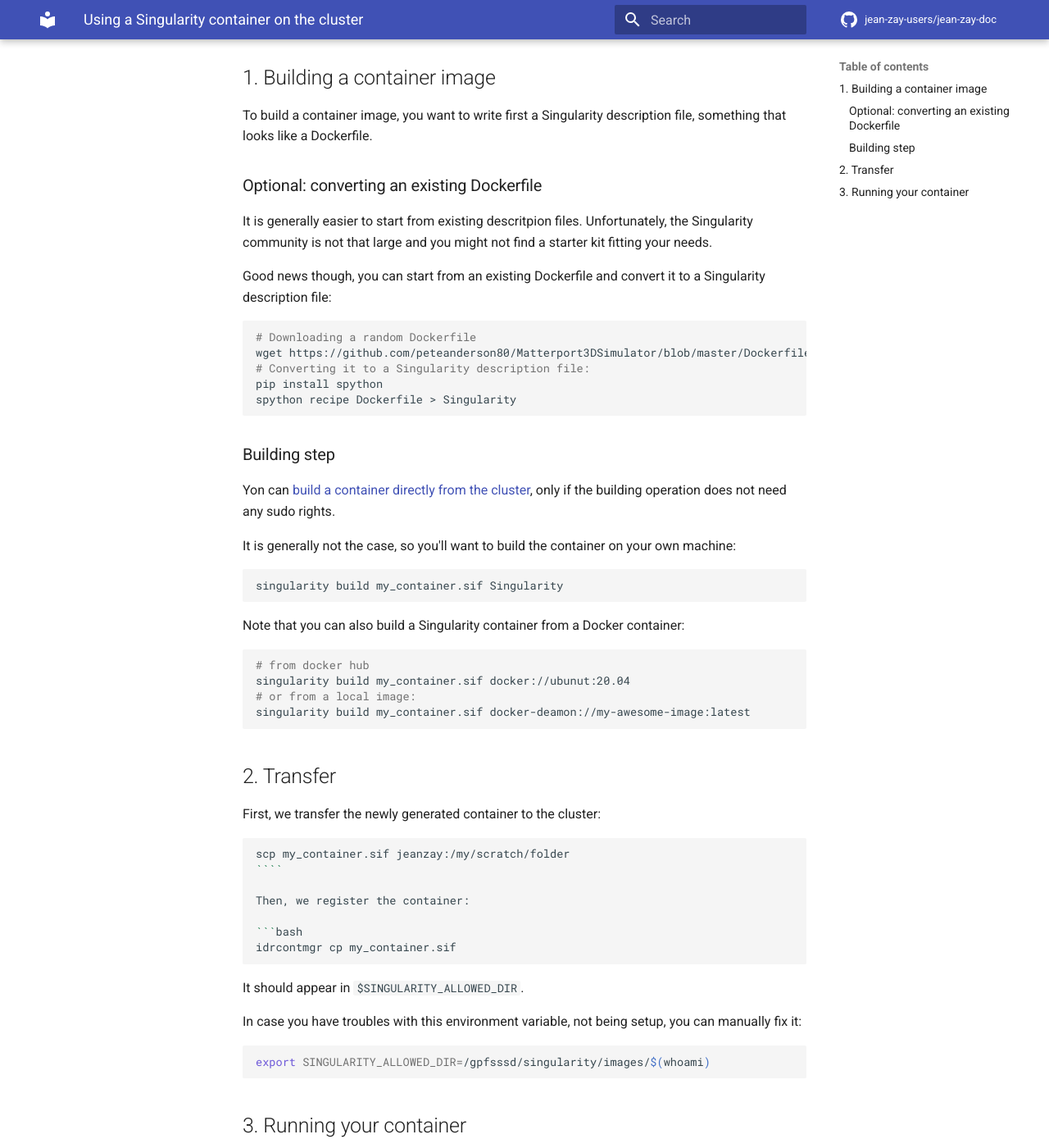
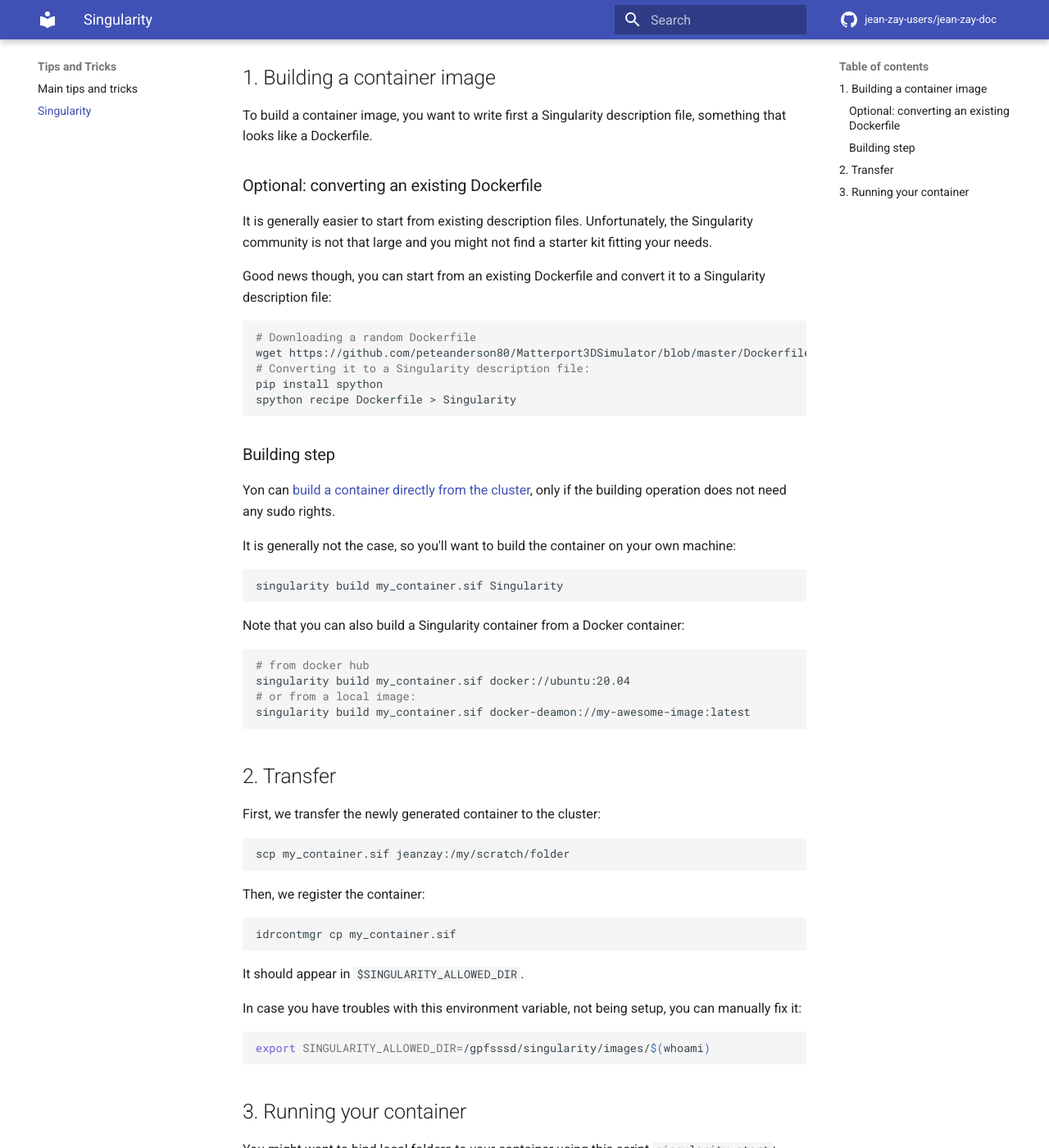
Before and after one commit to jean-zay-users/jean-zay-doc, an MkDocs documentation site: the page built from docs/singularity.md, in a window 1280 px wide and 1400 px high, scrolled down 418 px. Shown: the whole window at 82% size. Built offline with MkDocs 1.6.1 and Material for MkDocs 9.7.7, drawn with Linux system fonts in a browser that asks for light colours; comment, search, counter and statistics services are not loaded.

Commit message:
Add nav + some tweaks

`````diff
--- a/docs/singularity.md
+++ b/docs/singularity.md
@@ -1,6 +1,9 @@
 # Using a Singularity container on the cluster
 
-You might want to use a container for many reasons: the code you are using a some super old dependencies (like Caffee) or headless rendering is not available. Let's see how you can run your code on the cluster using a container.
+You might want to use a container for many reasons: the code you are using a
+some super old dependencies (like Caffee) or headless rendering is not
+available. Let's see how you can run your code on the cluster using a
+container.
 
 The overall steps are the following:
 
@@ -10,14 +13,18 @@ The overall steps are the following:
 
 ## 1. Building a container image
 
-To build a container image, you want to write first a Singularity description file, something that looks like a Dockerfile.
+To build a container image, you want to write first a Singularity description
+file, something that looks like a Dockerfile.
 
 
 ### Optional: converting an existing Dockerfile
 
-It is generally easier to start from existing descritpion files. Unfortunately, the Singularity community is not that large and you might not find a starter kit fitting your needs.
+It is generally easier to start from existing description files. Unfortunately,
+the Singularity community is not that large and you might not find a starter
+kit fitting your needs.
 
-Good news though, you can start from an existing Dockerfile and convert it to  a Singularity description file:
+Good news though, you can start from an existing Dockerfile and convert it to a
+Singularity description file:
 
 ```bash
 # Downloading a random Dockerfile
@@ -41,7 +50,7 @@ Note that you can also build a Singularity container from a Docker container:
 
 ``` bash
 # from docker hub
-singularity build my_container.sif docker://ubunut:20.04
+singularity build my_container.sif docker://ubuntu:20.04
 # or from a local image:
 singularity build my_container.sif docker-deamon://my-awesome-image:latest
 ```
@@ -52,7 +61,7 @@ First, we transfer the newly generated container to the cluster:
 
 ```bash
 scp my_container.sif jeanzay:/my/scratch/folder
-````
+```
 
 Then, we register the container:
 
@@ -62,7 +71,8 @@ idrcontmgr cp my_container.sif
 
 It should appear in `$SINGULARITY_ALLOWED_DIR`.
 
-In case you have troubles with this environment variable, not being setup, you can manually fix it:
+In case you have troubles with this environment variable, not being setup, you
+can manually fix it:
 
 ```bash
 export SINGULARITY_ALLOWED_DIR=/gpfsssd/singularity/images/$(whoami)
@@ -74,7 +84,8 @@ You might want to bind local folders to your container using this script `singul
 
 ```bash
 module load singularity
-singularity shell  --nv --bind $WORK:$WORK,$SCRATCH:$SCRATCH,$STORE:$STORE $SINGULARITY_ALLOWED_DIR/$1
+singularity shell  --nv\
+    --bind $WORK:$WORK,$SCRATCH:$SCRATCH,$STORE:$STORE $SINGULARITY_ALLOWED_DIR/$1
 ```
 
 Remove `--nv` if you don't use a GPU partition.
--- a/mkdocs.yml
+++ b/mkdocs.yml
@@ -61,7 +61,9 @@ plugins:
 nav:
   - Home: index.md
   - Access procedure: access-procedure.md
-  - Tips and Tricks: tips-and-tricks.md
+  - Tips and Tricks:
+    - Main tips and tricks: tips-and-tricks.md
+    - Singularity: singularity.md
   - Limitations: limitations.md
   - Examples:
     - Pytorch examples:
`````
Also changed, not shown: other parts of docs/singularity.md (+4 -2 lines), docs/limitations.md (+0 -10 lines).
